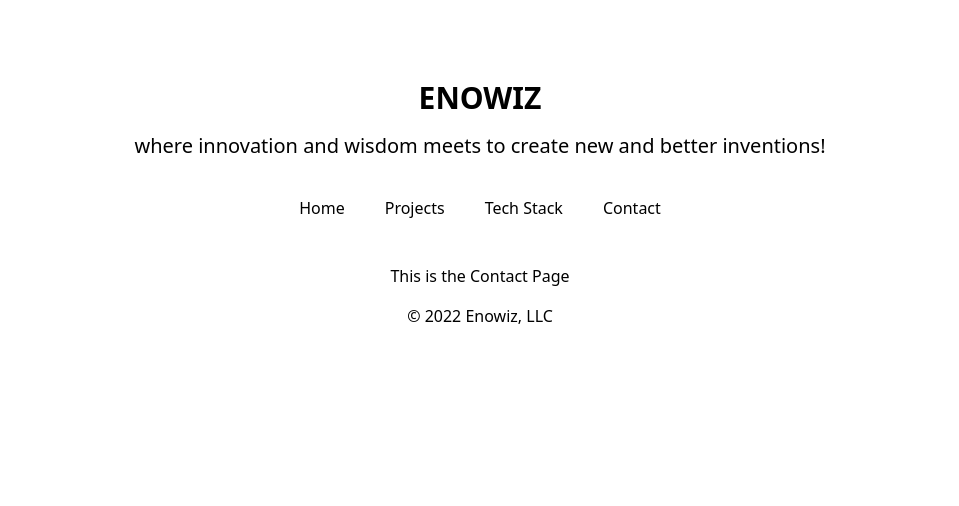
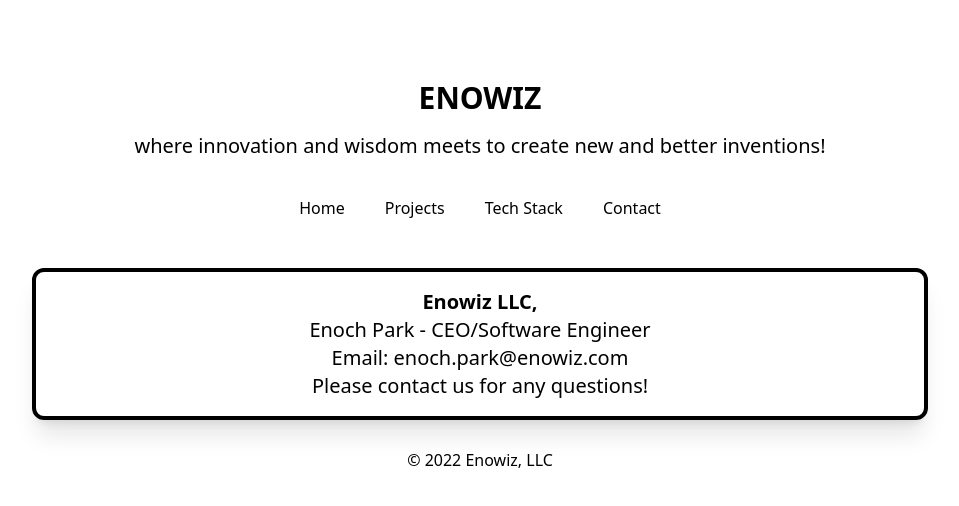
Before and after one commit to Enowiz777/enowiz-official.v1, a React (Create React App) app: page /contact in a window 1280 px wide. Shown: the top 506 px of the page, without its empty margins (160-1119 px from the left). Built offline with nearby package versions, Linux system fonts and the light colour scheme.

Commit message:
20221128

```diff
--- a/src/pages/Contact.js
+++ b/src/pages/Contact.js
@@ -2,8 +2,16 @@ import React from 'react';
 
 function Contact(){
   return (
-    <div>
-      <p>This is the Contact Page</p>
+    <div className="project_box text-center ">
+      <h4>
+        <b>Enowiz LLC,</b>
+        <br></br>
+        Enoch Park - CEO/Software Engineer
+        <br></br>
+        Email: enoch.park@enowiz.com
+        <br></br>
+        Please contact us for any questions!
+      </h4>
     </div>
   )
 }
```
Also changed, not shown: 1 other file (tests, documents, lock files or other folders).
